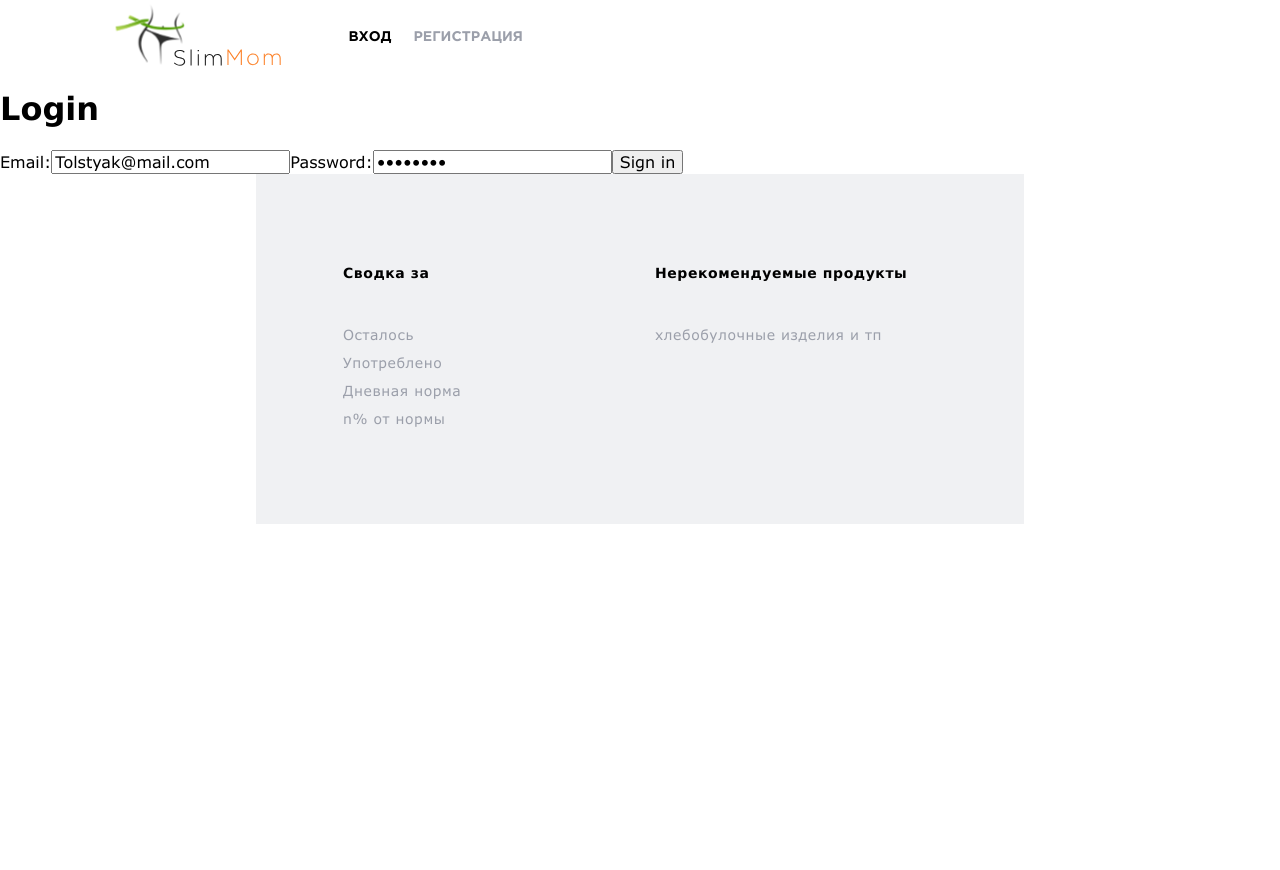
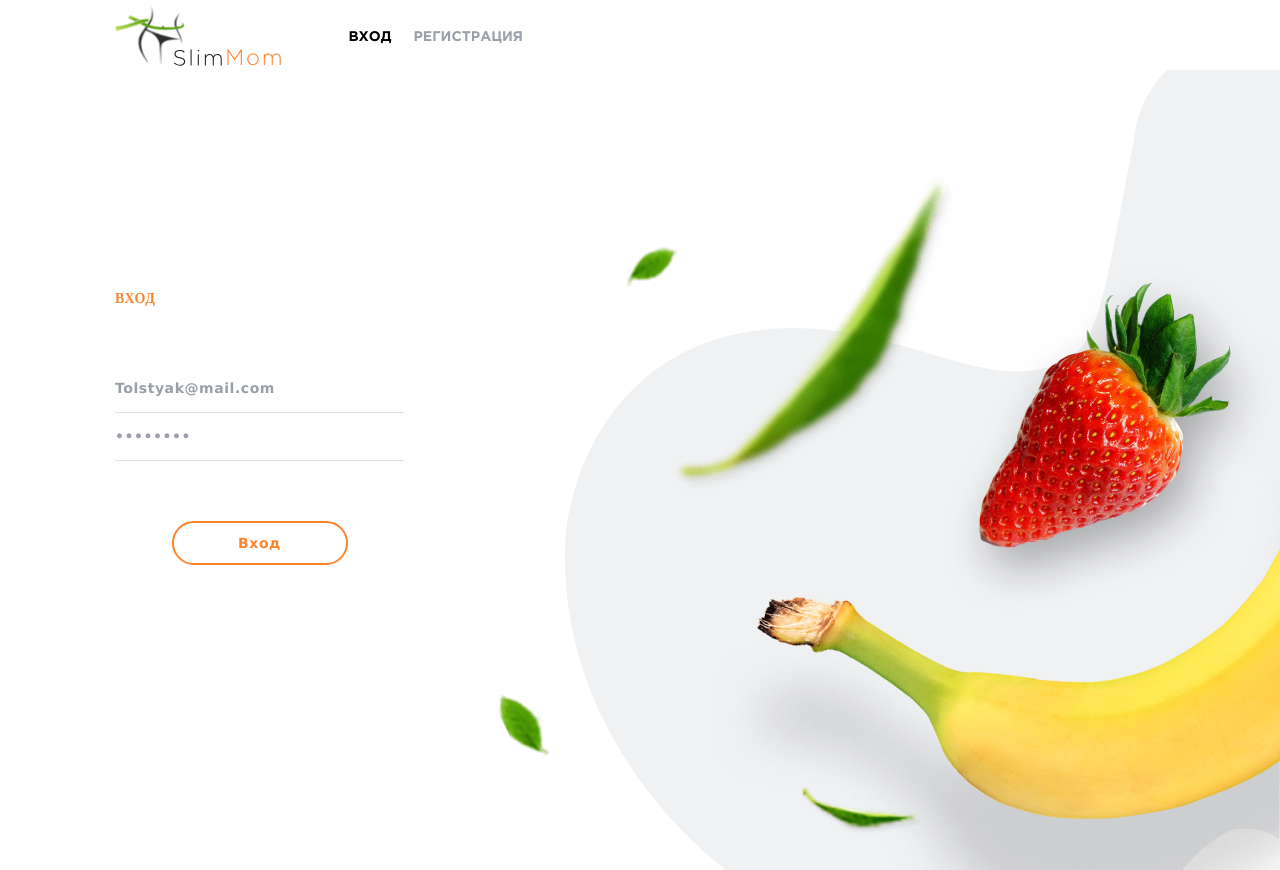
Before and after one commit to nazarsilveroff/hydeem-reactivno, a React (Create React App) app: page /login in a window 1280 px wide. Before the commit the page ends 800 px from the top, so only its background shows below. Built offline with nearby package versions, Linux system fonts and the light colour scheme.

Commit message:
add styles

```diff
--- a/src/Components/Auth/AuthForm.js
+++ b/src/Components/Auth/AuthForm.js
@@ -7,6 +7,8 @@ import {
 } from "../../redux/auth/authOperations";
 import { ErrorMessage, Field, Form, Formik } from "formik";
 import schema from "./Validation/validator";
+import style from "./AuthForm.module.css";
+
 const registrationValues = {
   email: "ddd@gmail.com",
   password: "123456",
@@ -20,10 +22,10 @@ const AuthForm = () => {
   const location = useLocation();
   const dispatch = useDispatch();
   return (
-    <div>
-      <div>
-        <h1>
-          {location.pathname === "/registration" ? "Registeration" : "Login"}
+    <div className={style.AuthFormContainer}>
+      <div className={style.navContainer}>
+        <h1 className={style.authTitle}>
+          {location.pathname === "/registration" ? "регистрация" : "вход"}
         </h1>
         <Formik
           initialValues={
@@ -38,71 +40,66 @@ const AuthForm = () => {
               : dispatch(loginOperations(values));
           }}
         >
-          <Form>
+          <Form className={style.form}>
             {location.pathname === "/registration" ? (
               <>
                 <label>
-                  Name:
                   <Field
                     type="text"
                     name="username"
-                    placeholder="Sara"
-                    className=""
+                    placeholder="Имя *"
+                    className={style.input}
                   />
                   <ErrorMessage name="username" component="div" />
                 </label>
                 <label>
-                  Email:
                   <Field
                     type="email"
                     name="email"
-                    placeholder="sara@gmail.com"
-                    className=""
+                    placeholder="Електронна почта *"
+                    className={style.input}
                   />
                   <ErrorMessage name="email" component="div" />
                 </label>
                 <label>
-                  Password:
                   <Field
                     type="password"
                     name="password"
-                    placeholder="**********"
-                    className=""
+                    placeholder="Пароль *"
+                    className={style.input}
                   />
                   <ErrorMessage name="password" component="div" />
                 </label>
-                <button type="submit" className="">
+                <button type="submit" className={style.buttons}>
                   {location.pathname === "/registration"
-                    ? "Sign up"
-                    : "Sign in"}
+                    ? "Регистрация"
+                    : "Вход"}
                 </button>
               </>
             ) : (
               <>
                 <label>
-                  Email:
                   <Field
                     type="email"
                     name="email"
-                    placeholder="sara@gmail.com"
-                    className=""
+                    placeholder="Електронна почта *"
+                    className={style.input}
                   />
                   <ErrorMessage name="email" component="div" />
                 </label>
                 <label>
-                  Password:
                   <Field
                     type="password"
                     name="password"
-                    placeholder="**********"
-                    className=""
+                    placeholder="Пароль *"
+                    className={style.input}
                   />
                   <ErrorMessage name="password" component="div" />
                 </label>
-                <button type="submit" className="">
+                <button type="submit" className={style.buttons}>
                   {location.pathname === "/registration"
-                    ? "Sign up"
-                    : "Sign in"}
+                    ? "Регистрация"
+                    : "Вход"}
                 </button>
               </>
             )}
--- /dev/null
+++ b/src/Components/Auth/AuthForm.module.css
@@ -0,0 +1,110 @@
+.AuthFormContainer{
+
+  font-family: GothamPro-Bold;
+  font-size: 14px;
+  line-height: 0.93;
+  letter-spacing: 0.04em;
+  width: inherit;
+  height: 100vh;
+}
+  .navContainer{
+      display: flex;
+    justify-content: space-between;
+    align-items: center;
+    padding: 18px 15px;
+    flex-direction: column;
+
+
+    }
+  .authTitle {
+ font-family: Gotham Pro;
+font-style: normal;
+font-weight: bold;
+font-size: 14px;
+line-height: 13px;
+letter-spacing: 0.04em;
+text-transform: uppercase;
+margin-bottom: 60px;
+color: #FC842D;
+
+
+
+  }
+  .form{
+      display: flex;
+    flex-direction: column;
+    align-items: center;
+  }
+.input{
+    border-bottom: 1px solid rgb(224, 224, 224);
+    border-top: none;
+    border-right: none;
+    border-left: none;
+    padding: 15px 15px 15px 0px;
+    width: 289px;
+    font-family: Verdana;
+    font-style: normal;
+    font-weight: bold;
+    font-size: 14px;
+    line-height: 17px;
+    letter-spacing: 0.04em;
+    color: #9B9FAA;
+    outline: none;
+    background-color: white;
+}
+
+.buttons{
+    width: 176px;
+    height: 44px;
+    background: rgb(255, 255, 255);
+    border: 2px solid rgb(252, 132, 45);
+    box-sizing: border-box;
+    border-radius: 30px;
+    font-family: Verdana;
+    font-style: normal;
+    font-weight: bold;
+    font-size: 14px;
+    line-height: 1.21em;
+    align-items: center;
+    text-align: center;
+    letter-spacing: 0.04em;
+    color: rgb(252, 132, 45);
+    outline: none;
+    margin-top: 60px;
+}
+.buttons:hover {
+    background: rgb(252, 132, 45);
+    color: white;
+    box-shadow: rgb(252 132 45 / 50%) 0px 4px 10px;
+}
+
+@media screen and (min-width: 768px) {
+  .AuthFormContainer{
+    background-size: cover;
+  background: url(../../img/leaves-login-tablet@1x.png), url(../../img/strawberry@1x.png), url(../../img/banana@1x.png), url(../../img/spot-tablet.png);
+
+  background-repeat: no-repeat, no-repeat, no-repeat,no-repeat;
+    background-position:0px -184px ,477px 215px,277px 400px,247px 240px}
+    .navContainer{
+      width: 768px;
+    padding: 92px;
+    align-items: flex-start;
+    padding-top: 191px;
+   ;
+  }
+}
+@media screen and (min-width: 1280px){
+  .AuthFormContainer{
+    background-size: cover;
+  background: url(../../img/leaves-login@1x.png), url(../../img/strawberry@1x.png), url(../../img/banana@1x.png), url(../../img/spot-login.png);
+
+  background-repeat: no-repeat, no-repeat, no-repeat,no-repeat;
+    background-position:274px -26px ,right 176px,712px 340px,right top;}
+  .navContainer{
+    width: 1280px;
+    padding:115px;
+     /* align-items:center; */
+    padding-top: 213px;
+
+  }
+}
--- a/src/Components/Main/Main.js
+++ b/src/Components/Main/Main.js
@@ -30,7 +30,7 @@ const Main = () => {
             )}
           </Switch>
         </Suspense>
-        <Summary/>
+        {/* <Summary/> */}
       </main>
     </>
   );
--- a/src/redux/auth/authOperations.js
+++ b/src/redux/auth/authOperations.js
@@ -15,7 +15,8 @@ export const registerOperations = (user) => async (dispatch) => {
     dispatch(registerSuccess(data));
     dispatch(loginOperations({ email: user.email, password: user.password }));
   } catch (error) {
-    dispatch(registerError(error.response.error.message));
+    console.log("error:> ", error.response.data.message);
+    dispatch(registerError(error.response.data.message));
   } finally {
   }
 };
@@ -25,7 +26,7 @@ export const loginOperations = (user) => async (dispatch) => {
     const { data } = await baseHttp.login(user);
     dispatch(loginSuccess(data));
   } catch (error) {
-    dispatch(loginError(error.response));
+    dispatch(loginError(error.response.data.message));
   } finally {
   }
 };
```
